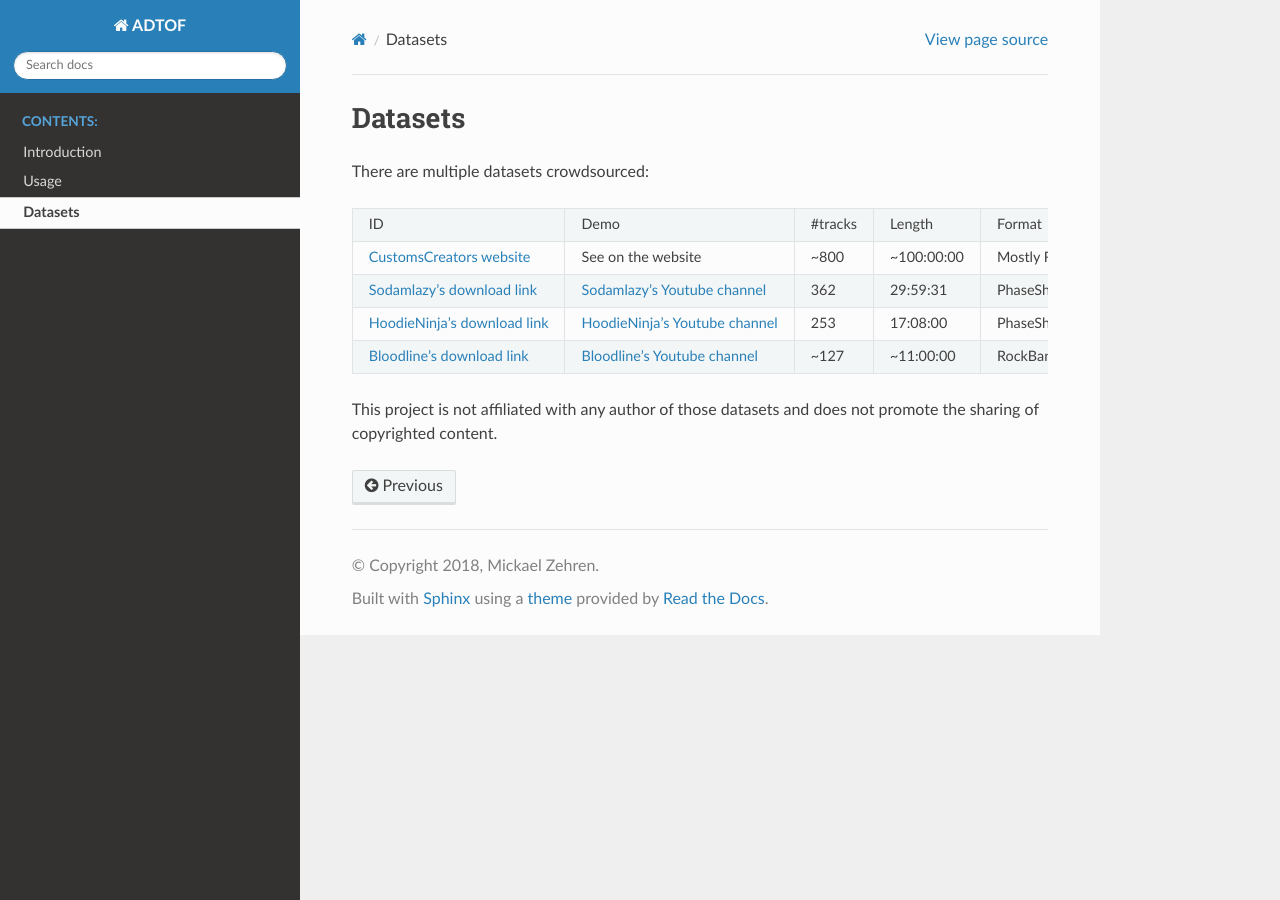
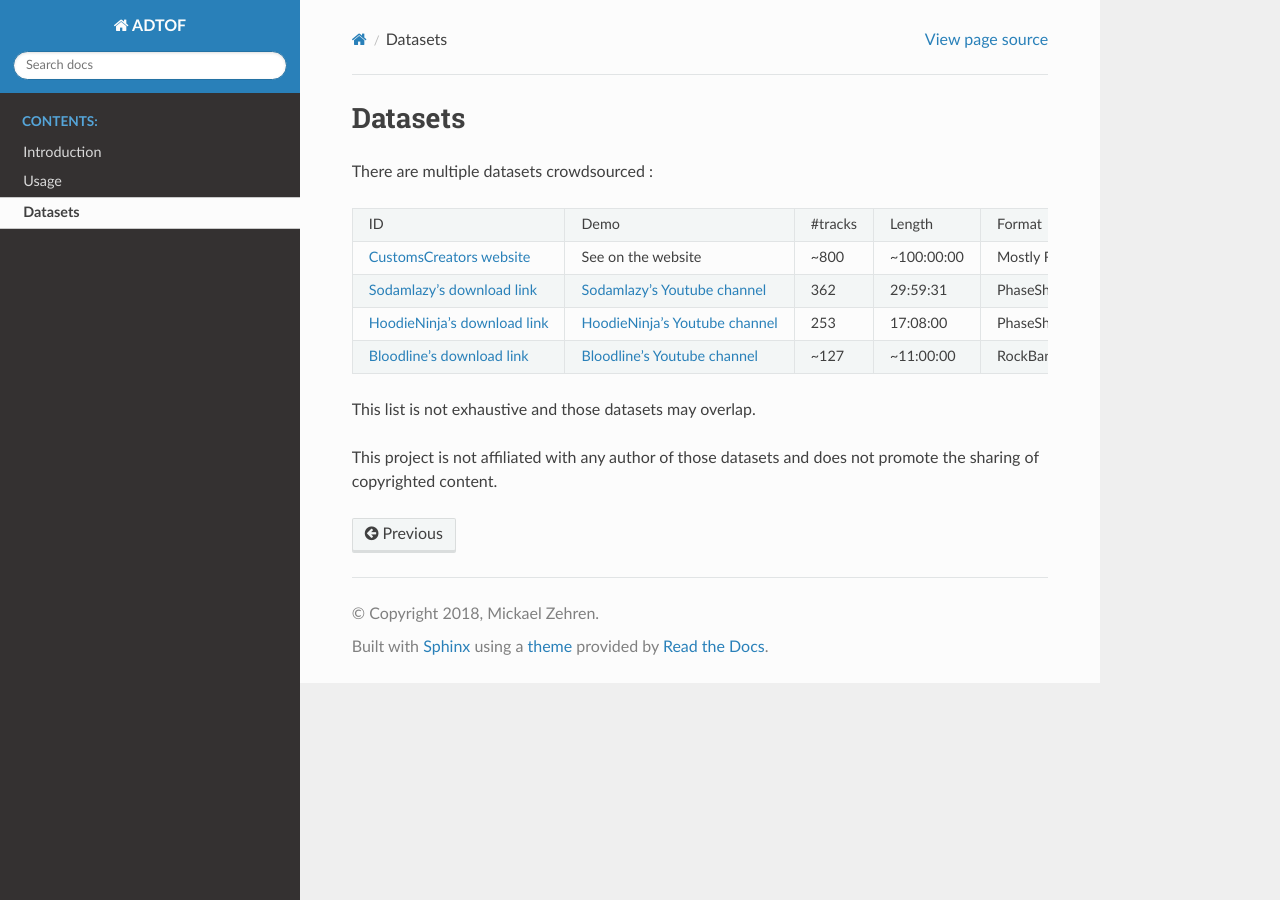
Before and after one commit to MZehren/ADTOF, a Sphinx documentation site: the page built from docs/datasets.rst, in a window 1280 px wide. Built offline with Sphinx 7.4.7 and the Read the Docs theme 2.0.0, drawn with Linux system fonts in a browser that asks for light colours.

Commit message:
Improve doc

```diff
--- a/docs/datasets.rst
+++ b/docs/datasets.rst
@@ -1,7 +1,7 @@
 Datasets
 ========
 
-There are multiple datasets crowdsourced:
+There are multiple datasets crowdsourced :
 
 +--------------------------------+----------------------------------+---------+------------+-----------------------+--------------------------------------------------------------------------------------+
 | ID                             | Demo                             | #tracks | Length     | Format                | Note                                                                                 |
@@ -24,4 +24,6 @@ There are multiple datasets crowdsourced:
 .. _HoodieNinja's Youtube channel: https://www.youtube.com/channel/UCIJc_NHELwJktUpskj6TbcA
 .. _Bloodline's Youtube channel: https://www.youtube.com/user/xBLooDLiNEx808x
 
+This list is not exhaustive and those datasets may overlap.
+
 This project is not affiliated with any author of those datasets and does not promote the sharing of copyrighted content.
```
